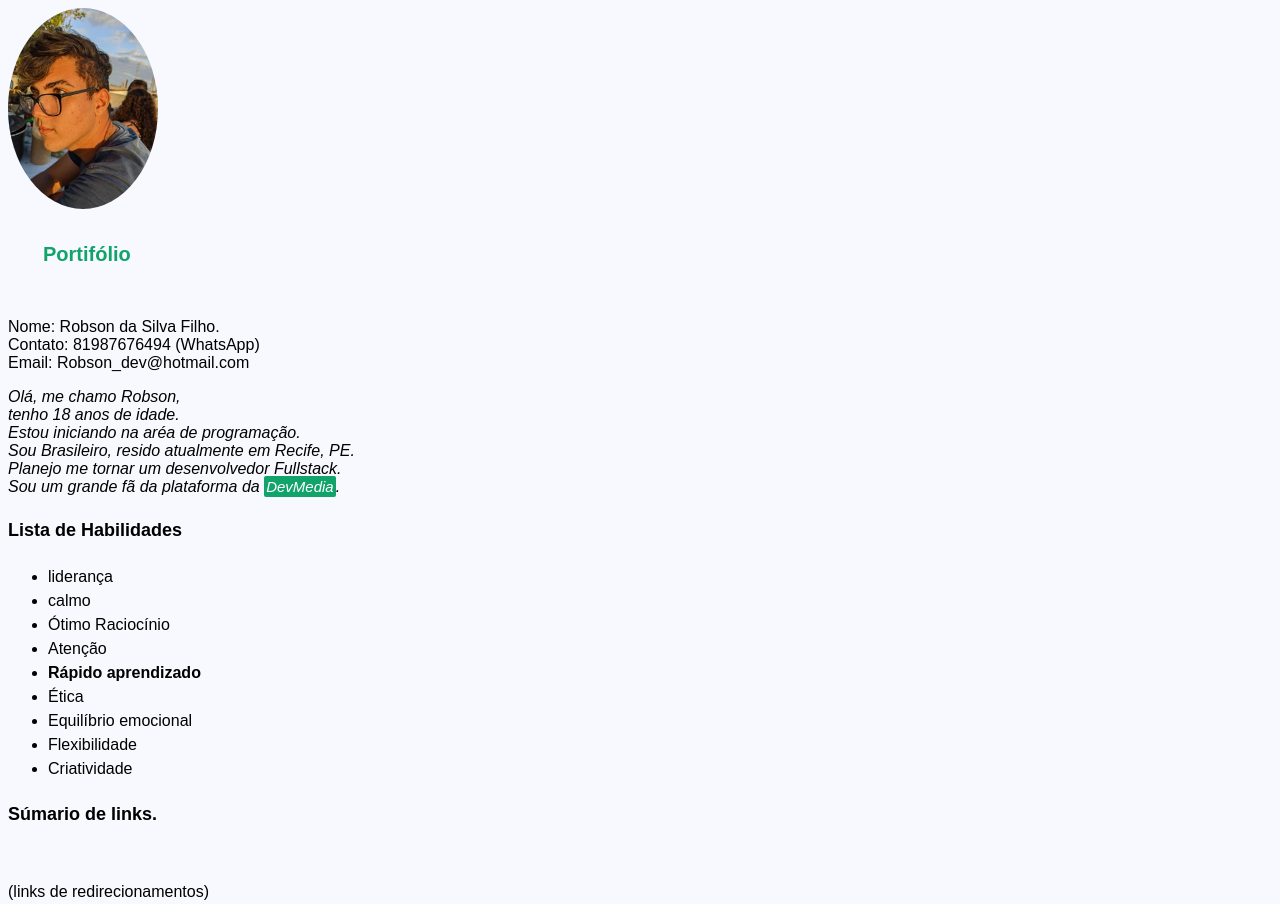
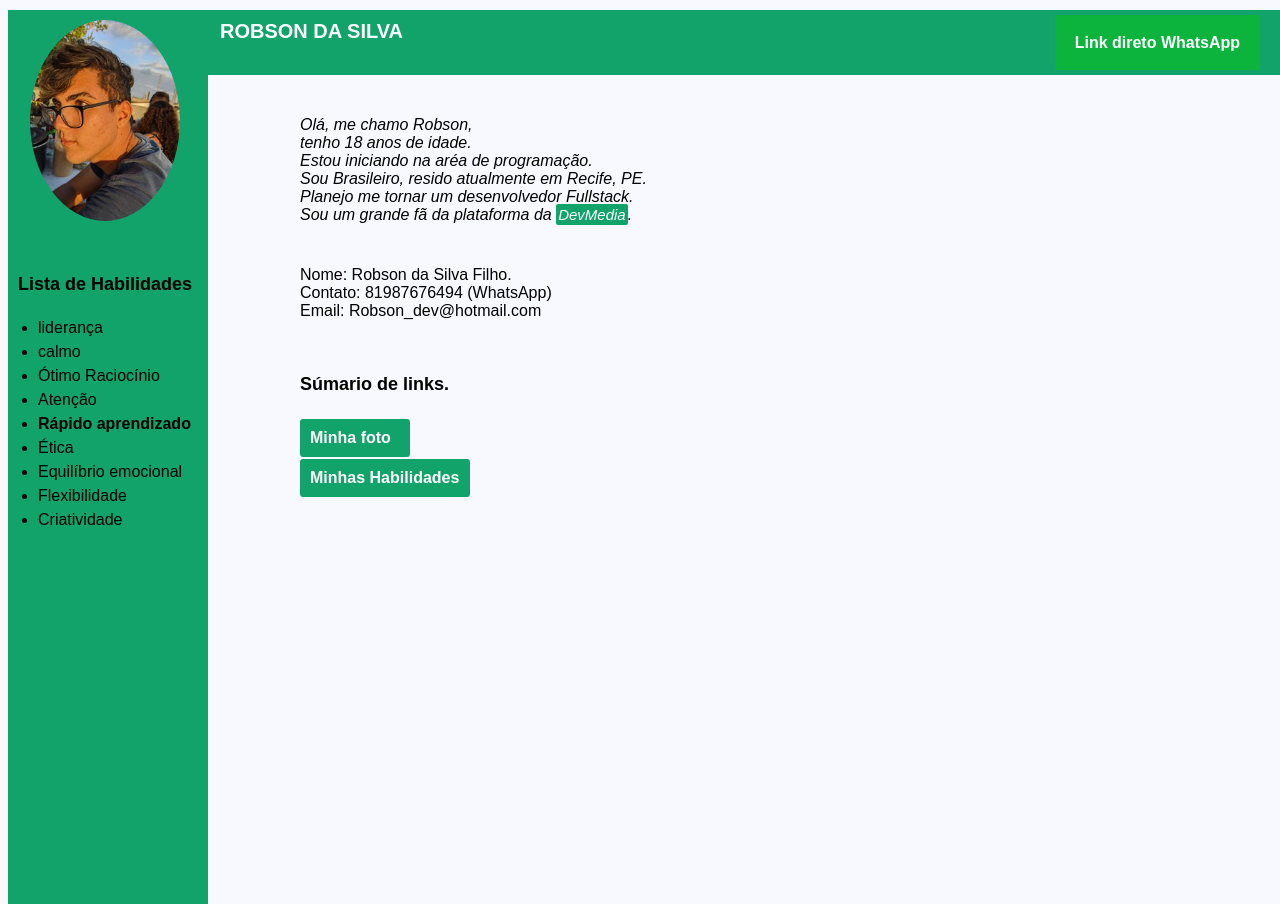
Before and after one commit to robinndev/robinndev.github.io, a plain HTML site: page index.html in a window 1280 px wide. Shown: the top 904 px of the page. Drawn offline with Linux system fonts and the light colour scheme.

Commit message:
Posicionamento primario e mudanças CSS

```diff
--- a/index.html
+++ b/index.html
@@ -1,30 +1,19 @@
 <!DOCTYPE html>
 <html lang="pt-br">
 <head> <link rel="stylesheet" type="text/css" href="style.css">
+
+<h2 class="FIXED">ROBSON DA SILVA</h2>
 
     <meta charset="UTF-8">
     <meta http-equiv="X-UA-Compatible" content="IE=edge">
     <meta name="viewport" content="width=device-width, initial-scale=1.0">
     <title>Portifólio</title>
 
-    <style>
+    <img width="150px" src="eu.jpg" alt="A imagem é uma foto minha em um dia ensolarado." class="picture">
+    <h2><strong>Portifólio</strong></h2>
+    <p id="NOME"> Nome: Robson da Silva Filho. <br>Contato: 81987676494 (WhatsApp) <br> Email: Robson_dev@hotmail.com</p>
 
-        ?/*body {background-color:coral; font-size: 16px;}
-        h2 {font-size: 20px; height: 45px; font-family: Arial; text-decoration: underline;}
-        p {font-family: Arial, Helvetica, sans-serif; text-align:left;}
-        #Habilidades {font-family:Arial, Helvetica, sans-serif; line-height: 24px;}
-        h4 {font-family: Arial, Helvetica, sans-serif;}*/
-
-
-
-    </style>
-
-
-    <img id="FOTO" width="150px" src="eu.jpg" alt="A imagem é uma foto minha em um dia ensolarado." class="picture">
-    <h2><strong>Portifólio</strong></h2>
-    <p> Nome: Robson da Silva Filho. <br>Contato: 81987676494 (WhatsApp) <br> Email: Robson_dev@hotmail.com</p>
-
-    <p> <i> Olá, me chamo Robson, <br> tenho 18 anos de idade. <br> Estou iniciando na aréa de programação. <br> Sou Brasileiro, resido atualmente em Recife, PE. <br> Planejo me tornar um desenvolvedor Fullstack. <br> Sou um grande fã da plataforma da <a target="_blank" href="https://www.devmedia.com.br/" class="buttom4">DevMedia</a>. </i> </p>
+    <p class="OLA"> <i> Olá, me chamo Robson, <br> tenho 18 anos de idade. <br> Estou iniciando na aréa de programação. <br> Sou Brasileiro, resido atualmente em Recife, PE. <br> Planejo me tornar um desenvolvedor Fullstack. <br> Sou um grande fã da plataforma da <a target="_blank" href="https://www.devmedia.com.br/" class="buttom4">DevMedia</a>. </i> </p>
     <h4>Lista de Habilidades</h4>
     <ul id="Habilidades">
         <li>liderança</li>
@@ -38,15 +27,15 @@
         <li>Criatividade</li>
     </ul>
 
-    <h4>Súmario de links.</h4>
+    <h4 id="SUMARIO">Súmario de links.</h4>
     <br>
-    <p>(links de redirecionamentos)</p>
+
     <p><a href="#FOTO" class="buttom1"> Minha foto</a></p>
     <p><a target="_blank" href="https://api.whatsapp.com/send?phone=5581988249472&text=ol%C3%A1%2C%20fui%20redirecionado!" class="buttom2">Link direto WhatsApp</a></p>
     <p><a href="#Habilidades" class="buttom3">Minhas Habilidades</a></p>
 
 
-
+<div></div>
 
 
 </head>
--- a/style.css
+++ b/style.css
@@ -1,39 +1,81 @@
 body {background-color:ghostwhite; font-size: 16px;}
+
+.FIXED {position: fixed; left: 185px; top: -10px;
+width:100%;
+
+background-color: #11a36a;color: white;
+
+}
 
 h2 {font-size: 20px; height: 45px; font-family: Arial;color: #11a36a; padding: 10px 15px; width: 10px; margin: 20px;}
 
-p {font-family: Arial, Helvetica, sans-serif; text-align:left;}
+p {font-family: Arial, Helvetica, sans-serif; text-align:left;
+position: absolute;
+left: 300px;
+top:;
+}
 
-#Habilidades {font-family:Arial, Helvetica, sans-serif; line-height: 24px;}
+.OLA {top: 100px}
 
-h4 {font-family: Arial, Helvetica, sans-serif; font-size: 18px;}
+#NOME {position: absolute; top: 250px }
+
+#Habilidades {font-family:Arial, Helvetica, sans-serif; line-height: 24px;
+position: absolute;
+left: -2px;
+top: 300px ;
+z-index: 3;}
+
+h4 {font-family: Arial, Helvetica, sans-serif; font-size: 18px;
+position: absolute; z-index: 4; top: 250px;
+left: 18px;}
+
+#SUMARIO {position: absolute; z-index: 2; left: 300px;
+top: 350px;}
+
 
 .buttom1 {color: white;
     background-color: #11a36a;
-    padding: 10px 20px;
+    padding: 10px 10px;
     border-radius: 3px;
     font-weight: 600;
-    text-decoration: none}
+    text-decoration: none;
+    position: absolute;
+    width: 90px;
+    top: 280px;
+}
 
     .buttom2 {color: white;
-        background-color: #11a36a;
+        background-color: rgb(12, 180, 62);
         padding: 10px 20px;
         border-radius: 3px;
         font-weight: 600;
         text-decoration: none;
-        line-height: 40px;
+        line-height: 35px;
+        position: fixed;
+        top: 15px; right: 20px;
+
+
         }
 
     .buttom3 {color: white;
         background-color: #11a36a;
-        padding: 10px 20px;
+        padding: 10px 10px;
         border-radius: 3px;
         font-weight: 600;
         text-decoration: none;
+        position: absolute;;
+        top: 320px;
+        width: 150px;
         }
 
-        .picture {border-radius: 50%; line-height: 50px;}
+        .picture {border-radius: 50%; line-height: 50px;
+        position: absolute; z-index: 2; left: 30px;}
 
         .buttom4 {background-color: #11a36a; color: white; text-decoration: none;
         border-radius: 2px; font-size: 15px; padding: 2px;
         }
+
+       div { background-color: #11a36a ;width: 200px;
+        height: 1000px; position: absolute; top: 10px;
+        z-index: 1;
+         }
```
